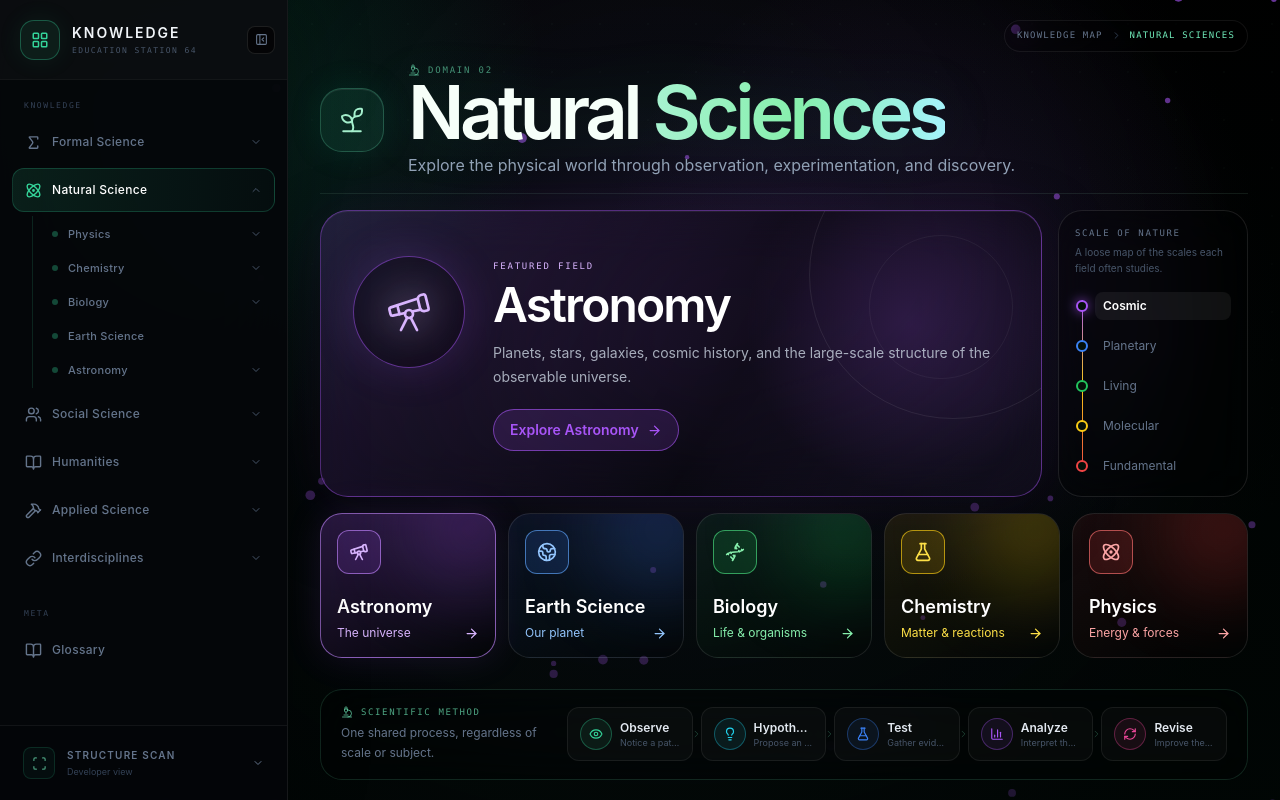
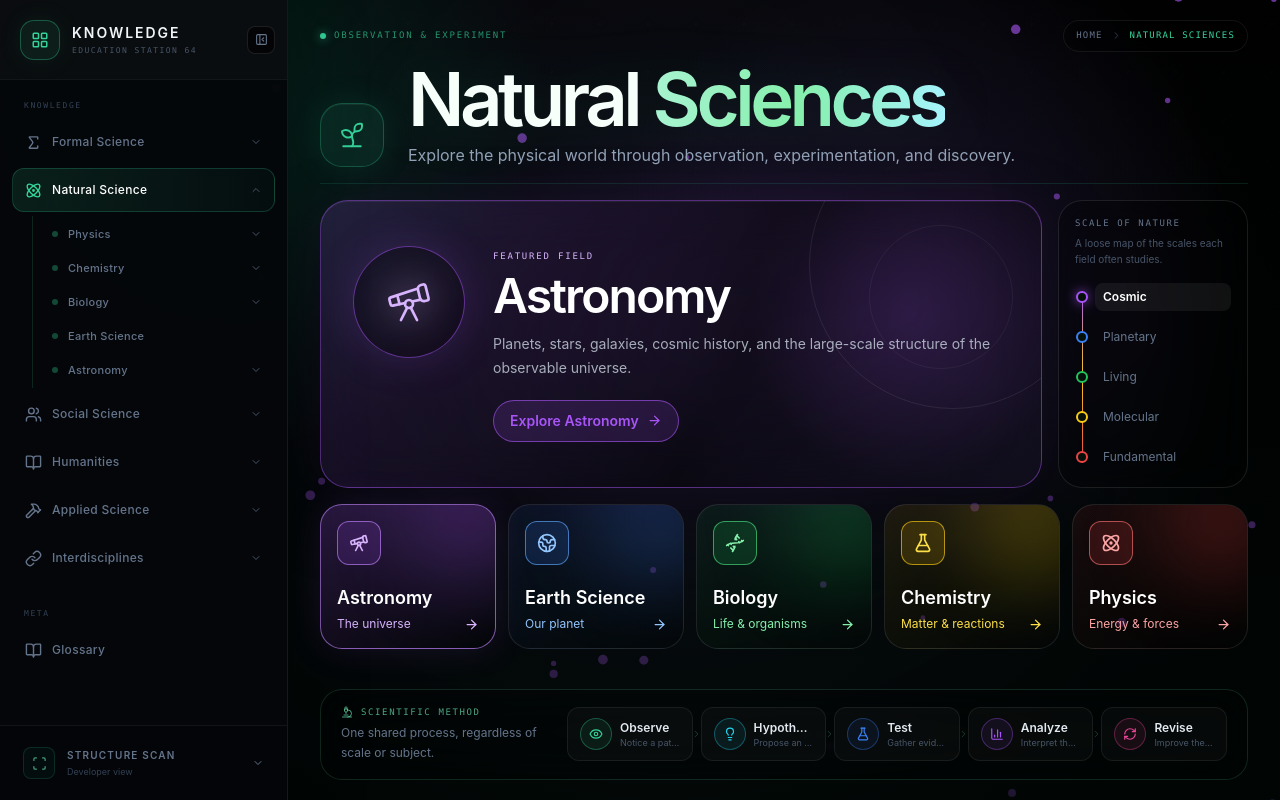
Before and after one commit to nickf723/ed-dev, a Next.js app: page /natural-science in a window 1280 px wide. Built offline with nearby package versions, Linux system fonts and the light colour scheme.

Commit message:
Migrate Natural Sciences to shared header

```diff
--- a/app/natural-science/_components/ScaleOfNature.tsx
+++ b/app/natural-science/_components/ScaleOfNature.tsx
@@ -18,6 +18,7 @@ import {
   Telescope,
   type LucideIcon,
 } from "lucide-react";
+import DomainPageHeader from "@/app/_components/DomainPageHeader";
 import { NaturalScienceBackground } from "../NaturalScienceBackground";
 
 export type NaturalScienceScaleNode = {
@@ -147,32 +148,22 @@ export default function ScaleOfNature({ nodes }: { nodes: readonly NaturalScienc
       <div className="pointer-events-none fixed inset-0 z-0 opacity-10 [background-image:radial-gradient(circle_at_center,rgba(167,243,208,0.22)_1px,transparent_1px)] [background-size:48px_48px] [mask-image:linear-gradient(to_bottom,black,transparent_90%)]" />
 
       <div className="relative z-10 mx-auto flex min-h-screen w-full max-w-[1540px] flex-col px-4 py-4 sm:px-6 lg:h-screen lg:min-h-0 lg:px-8 lg:py-5">
-        <header className="shrink-0 border-b border-emerald-200/10 pb-4">
-          <div className="flex items-center justify-end">
-            <nav aria-label="Breadcrumb" className="flex items-center gap-2 rounded-full border border-white/[0.07] bg-black/20 px-3 py-2 font-mono text-[9px] uppercase tracking-[0.13em] text-slate-500 backdrop-blur-lg">
-              <Link href="/" className="transition-colors hover:text-emerald-200">Knowledge map</Link>
-              <ChevronRight size={11} className="text-slate-700" />
-              <span className="text-emerald-300">Natural Sciences</span>
-            </nav>
-          </div>
-
-          <div className="mt-3 flex items-center gap-5 sm:gap-6">
-            <div className="hidden h-16 w-16 shrink-0 items-center justify-center rounded-[22px] border border-emerald-300/25 bg-emerald-400/10 text-emerald-200 shadow-[inset_0_1px_0_rgba(255,255,255,0.08),0_0_35px_rgba(16,185,129,0.10)] sm:flex">
-              <Sprout size={30} strokeWidth={1.6} />
-            </div>
-            <div className="min-w-0 flex-1">
-              <div className="mb-1 flex items-center gap-2 font-mono text-[9px] uppercase tracking-[0.2em] text-emerald-300/60">
-                <Microscope size={12} /> Domain 02
-              </div>
-              <h1 className="text-[clamp(3.2rem,5.8vw,6rem)] font-semibold leading-[0.86] tracking-[-0.06em] text-[#f6fff9] drop-shadow-[0_0_28px_rgba(16,185,129,0.10)]">
-                Natural <span className="bg-gradient-to-r from-emerald-200 via-green-300 to-cyan-200 bg-clip-text text-transparent">Sciences</span>
-              </h1>
-              <p className="mt-2 max-w-2xl text-sm leading-5 text-slate-400 sm:text-base">
-                Explore the physical world through observation, experimentation, and discovery.
-              </p>
-            </div>
-          </div>
-        </header>
+        <DomainPageHeader
+          breadcrumbs={[
+            { label: "Home", href: "/" },
+            { label: "Natural Sciences" },
+          ]}
+          eyebrow="Observation & Experiment"
+          icon={Sprout}
+          accentRgb="52, 211, 153"
+          title={
+            <>
+              Natural <span className="bg-gradient-to-r from-emerald-200 via-green-300 to-cyan-200 bg-clip-text text-transparent">Sciences</span>
+            </>
+          }
+          titleClassName="text-[clamp(3.2rem,5.8vw,6rem)] font-semibold leading-[0.86] tracking-[-0.06em] text-[#f6fff9] drop-shadow-[0_0_28px_rgba(16,185,129,0.10)]"
+          subtitle="Explore the physical world through observation, experimentation, and discovery."
+        />
 
         <div className="mt-4 flex min-h-0 flex-1 flex-col gap-4">
           <section className="grid shrink-0 gap-4 lg:grid-cols-[minmax(0,1fr)_190px]">
```
